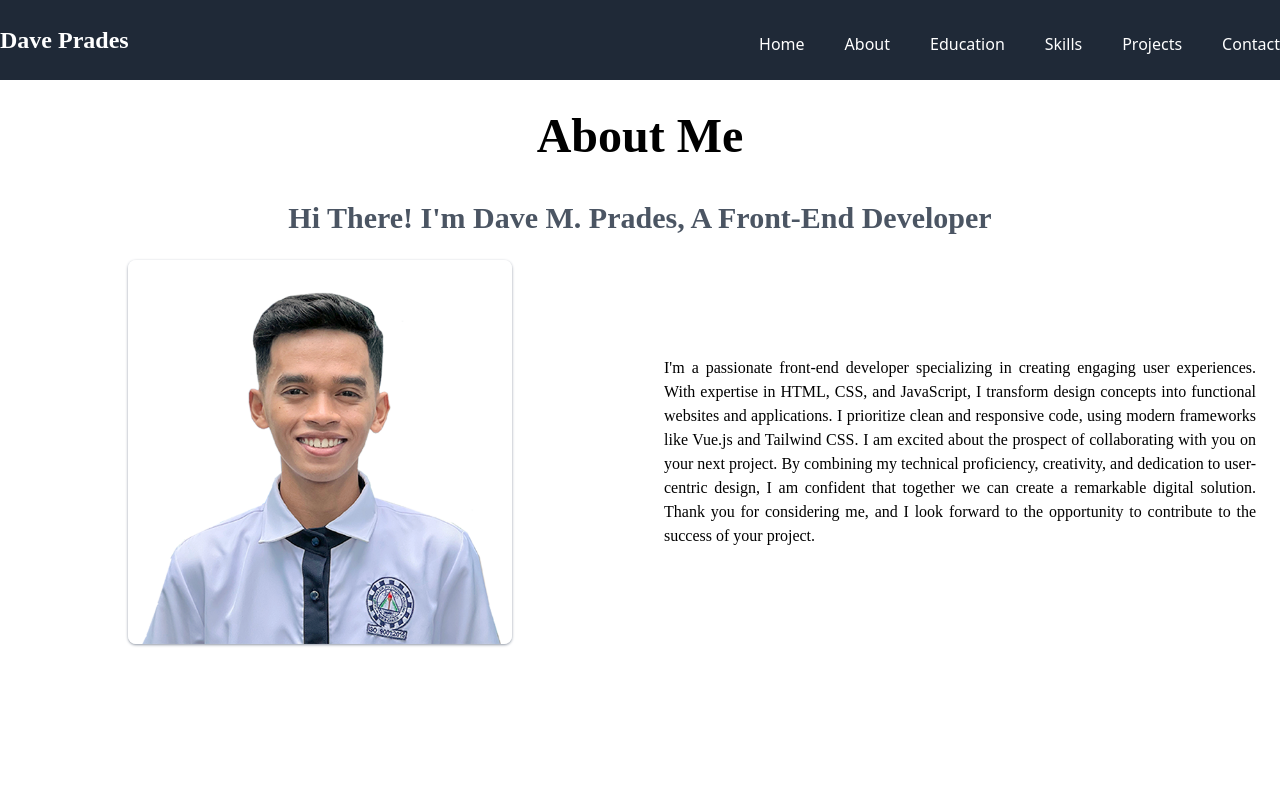
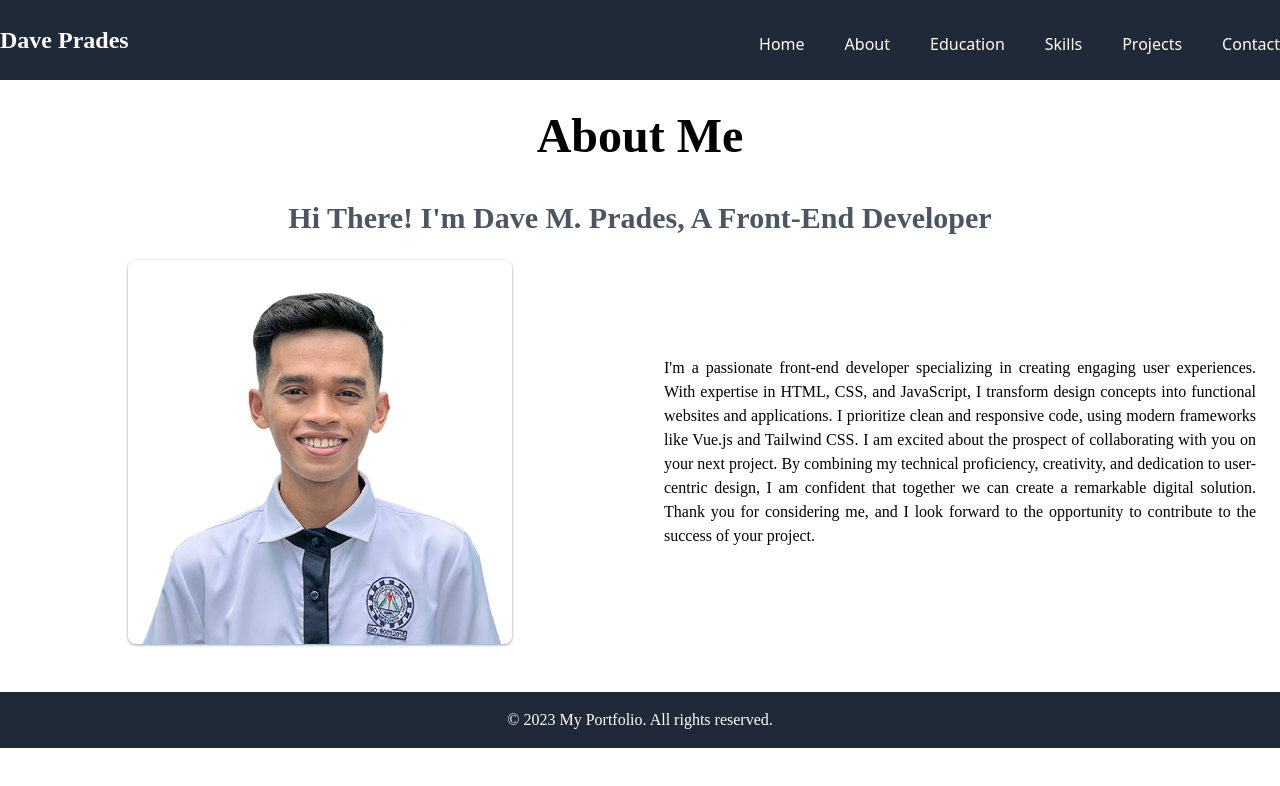
Before and after one commit to Wazeeexx/pradesportfolio, a Nuxt app: page /aboutme in a window 1280 px wide. Shown: the top 786 px of the page. Built offline with nearby package versions, Linux system fonts and the light colour scheme.

Commit message:
add footer in all content

```diff
--- a/components/footer.vue
+++ b/components/footer.vue
@@ -1,12 +1,11 @@
 <template>
-    <footer class="bg-gray-800 text-white py-4 text-center w-screen" style="font-family: 'Poppins';">
-        <p>© 2023 My Portfolio. All rights reserved.</p>
-    </footer>
+    <div>
+        <footer class="bg-gray-800 text-white py-4 text-center w-screen" style="font-family: 'Poppins';">
+            <p>© 2023 My Portfolio. All rights reserved.</p>
+        </footer>
+    </div>
 </template>
-
 <script>
-
 </script>
-
 <style>
 </style>
--- a/pages/aboutme.vue
+++ b/pages/aboutme.vue
@@ -25,11 +25,9 @@
         </div>
       </div>
     </section>
-    <footer />
   </div>
-
+  <Footer />
 </template>
-
 <script>
 </script>
 
--- a/pages/contact.vue
+++ b/pages/contact.vue
@@ -57,10 +57,9 @@
           </div>
         </div>
       </section>
+      <Footer />
     </div>
-         <footer class="bg-gray-800 text-white py-4 text-center w-screen" style="font-family: 'Poppins';">
-          <p>© 2023 My Portfolio. All rights reserved.</p>
-        </footer>
+
 </template>
 <script>
 </script>
--- a/pages/education.vue
+++ b/pages/education.vue
@@ -40,6 +40,7 @@
             </div>
         </div>
     </section>
+    <Footer />
     </div>
  </template>
 
--- a/pages/projects.vue
+++ b/pages/projects.vue
@@ -64,6 +64,7 @@
             </div>
             </div>
         </section>
+        <Footer />
     </div>
 </template>
 <script>
--- a/pages/skills.vue
+++ b/pages/skills.vue
@@ -102,7 +102,8 @@
                     </div>
                 </div>
             </div>
-            </section>
+        </section>
+        <Footer />
     </div>
 </template>
 <script>
```
